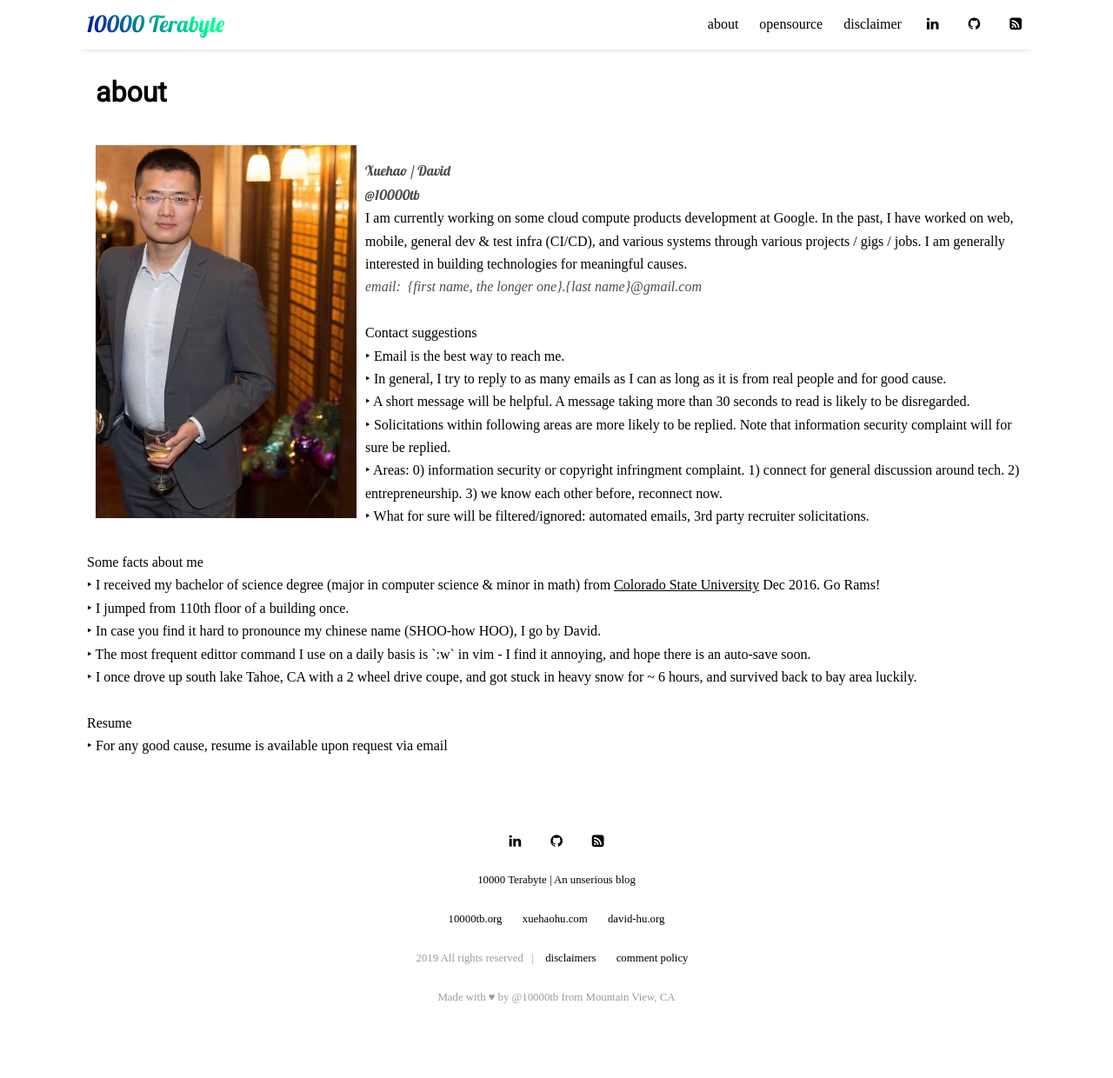
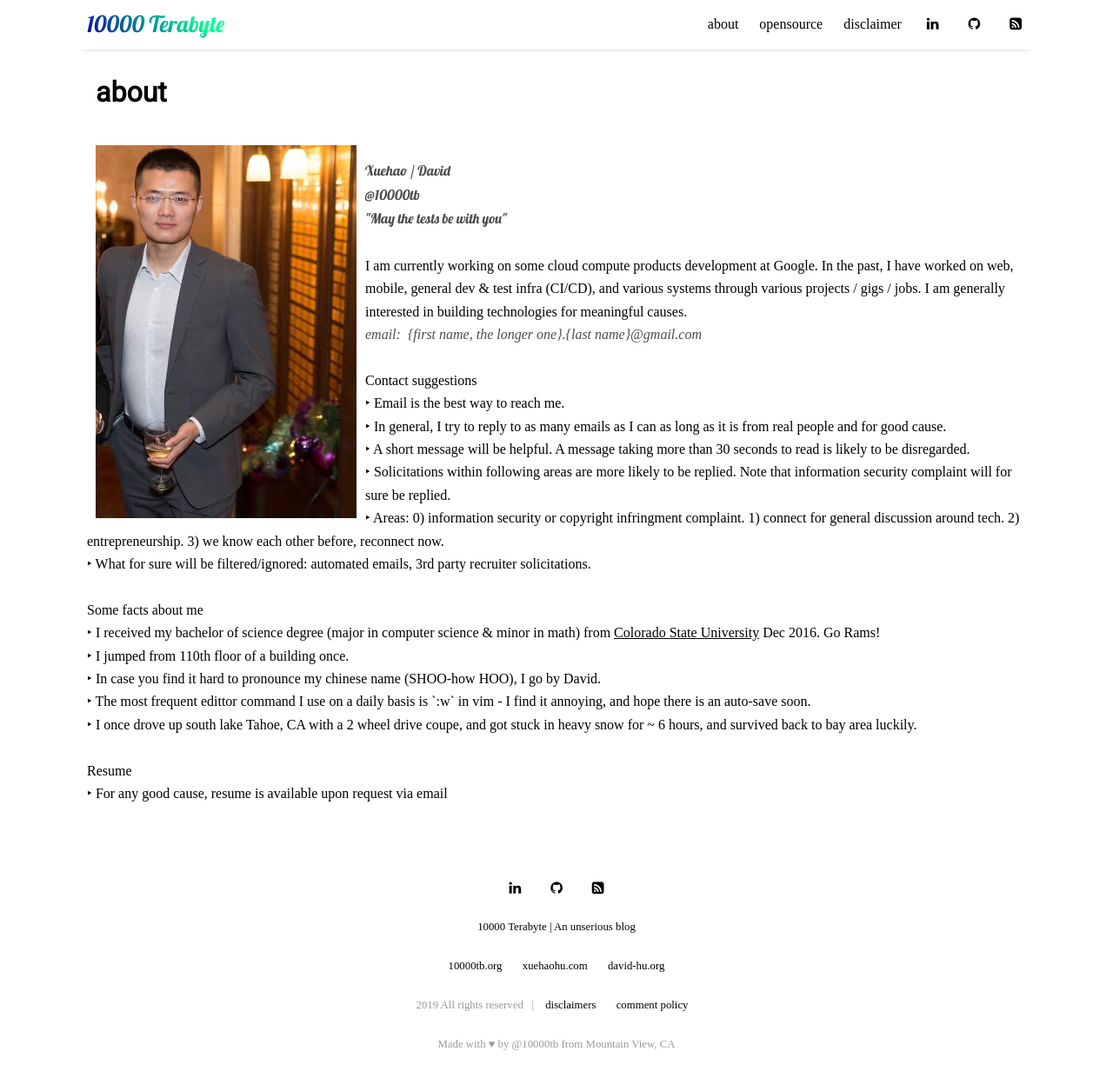
Before and after one commit to 10000TB/10000TB.github.io, a Jekyll site: the page built from pages/about.html, in a window 1280 px wide and 1240 px high. Shown: the whole window at 87% size. Built offline with Jekyll 4.4.1, drawn with Linux system fonts in a browser that asks for light colours; nearby versions of some CDN libraries; some web fonts are replaced.

Commit message:
[pages about] add a byline under id name.

```diff
--- a/pages/about.html
+++ b/pages/about.html
@@ -6,6 +6,9 @@ title: about
 <p style="position: relative; font-family: 'Baskervville', serif;"><br/>
 	<span style="width:80px;height:30px;background-color:white;color:rgba(0,0,0,0.7); font-family: 'Lobster', cursive;">Xuehao / David<br/>
         @10000tb <br/>
+        "May the tests be with you"
+        <br/>
+        <br/>
 		 </span>
         I am currently working on some cloud compute products development at Google. In the past, I have worked on web, mobile, general dev & test infra (CI/CD), and various systems through various projects / gigs / jobs. I am generally interested in building technologies for meaningful causes. <br/>
     <span style="width:80px;height:30px;background-color:clear;color:black; font-family: 'Baskervville', serif; color:rgba(0,0,0,0.7); font-style: italic;">email:&nbsp;&nbsp;{first name, the longer one}.{last name}@gmail.com</span>
```
